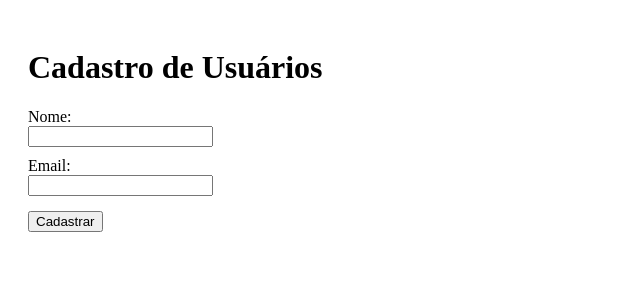
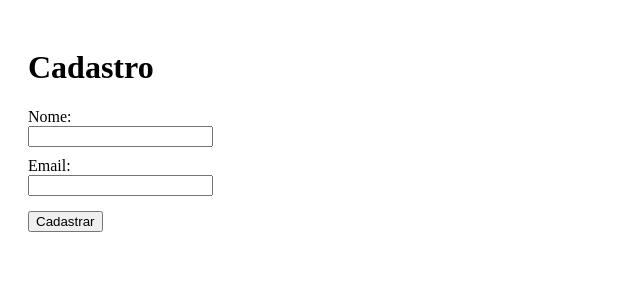
Before and after one commit to Elias700/git-estudos, a React (Vite) app: page / in a window 1280 px wide. Shown: the top 300 px of the page, without its empty margins (0-640 px from the left). Built offline with nearby package versions, Linux system fonts and the light colour scheme.

Commit message:
alteracao titulo

```diff
--- a/src/App.tsx
+++ b/src/App.tsx
@@ -6,7 +6,7 @@ function App() {
 
   return (
     <div style={{ padding: "20px" }}>
-      <h1>Cadastro de Usuários</h1>
+      <h1>Cadastro</h1>
 
       <form>
         <div>
```
